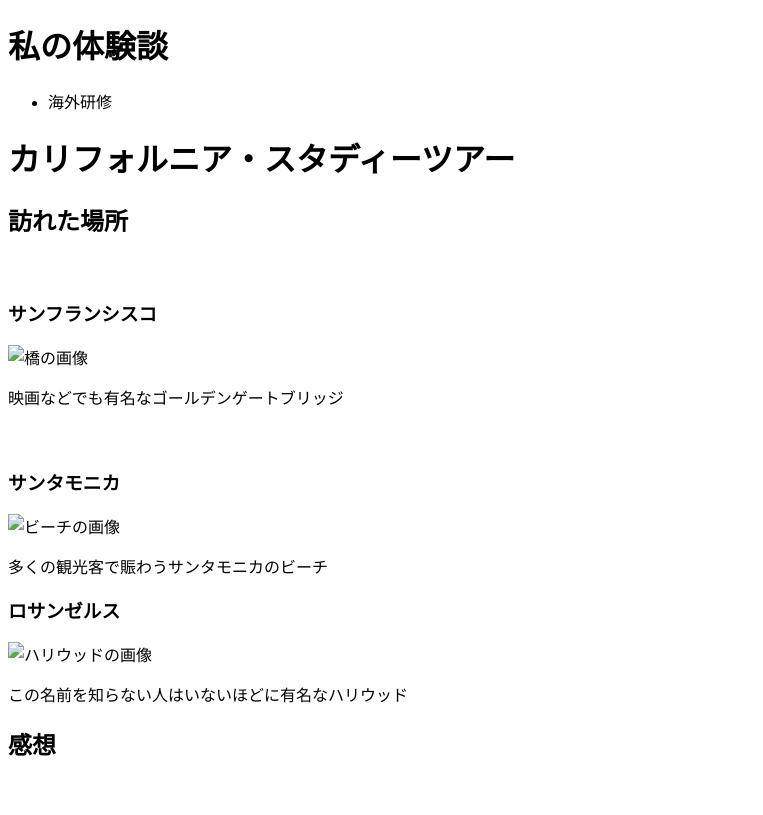
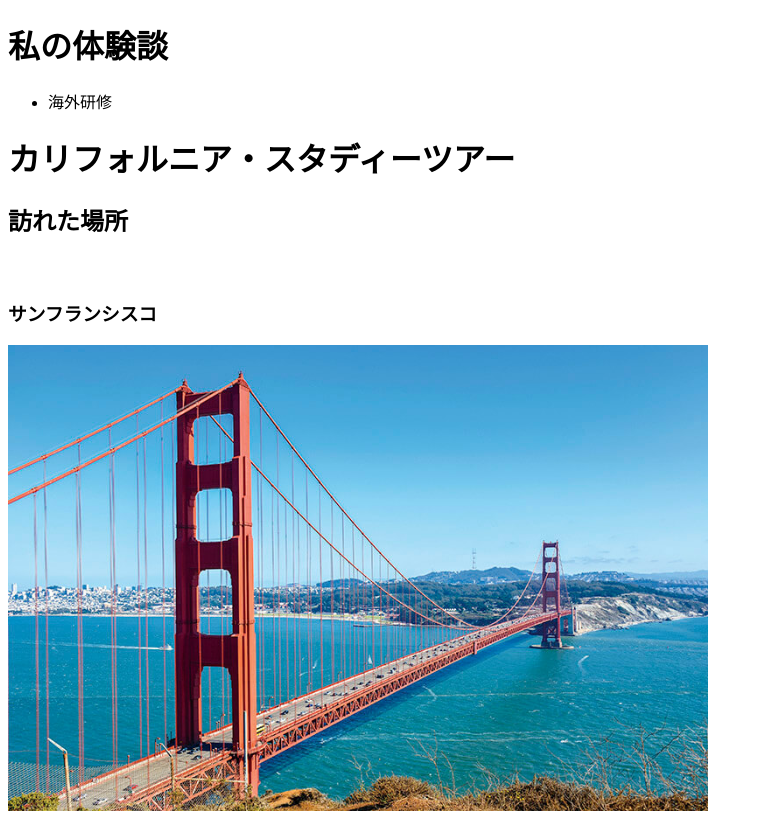
Before and after one commit to seishou-furuta/seishou-furuta.github.io, a plain HTML site: page index.html in a window 1280 px wide. Shown: the top 815 px of the page, without its empty margins (0-763 px from the left). Drawn offline with Linux system fonts and the light colour scheme.

Commit message:
Add files via upload

```diff
--- a/index.html
+++ b/index.html
@@ -16,15 +16,15 @@
             <h1>カリフォルニア・スタディーツアー</h1>
             <h2>訪れた場所</h2>
         　  <h3>サンフランシスコ</h3>
-            <p><img src="img/Bridge.jpg" alt="橋の画像" width="700"></p>
+            <p><img src="https://github.com/seishou-furuta/seishou-furuta.github.io/blob/master/Bridge.jpg?raw=true" alt="橋の画像" width="700"></p>
             <p>映画などでも有名なゴールデンゲートブリッジ</p>
 
         　  <h3>サンタモニカ</h3>
-            <p><img src="img/santa.jpg" alt="ビーチの画像" width="700"></p>
+            <p><img src="https://github.com/seishou-furuta/seishou-furuta.github.io/blob/master/santa.jpg?raw=true" alt="ビーチの画像" width="700"></p>
             <p>多くの観光客で賑わうサンタモニカのビーチ</p>
 
             <h3>ロサンゼルス</h3>
-            <p><img src="img/hallywood.jpg" alt="ハリウッドの画像"　width="100"></p>
+            <p><img src="https://github.com/seishou-furuta/seishou-furuta.github.io/blob/master/hallywood.jpg?raw=true" alt="ハリウッドの画像"　width="100"></p>
             <p>この名前を知らない人はいないほどに有名なハリウッド</p>
 
             <h2>感想</h2>
```
